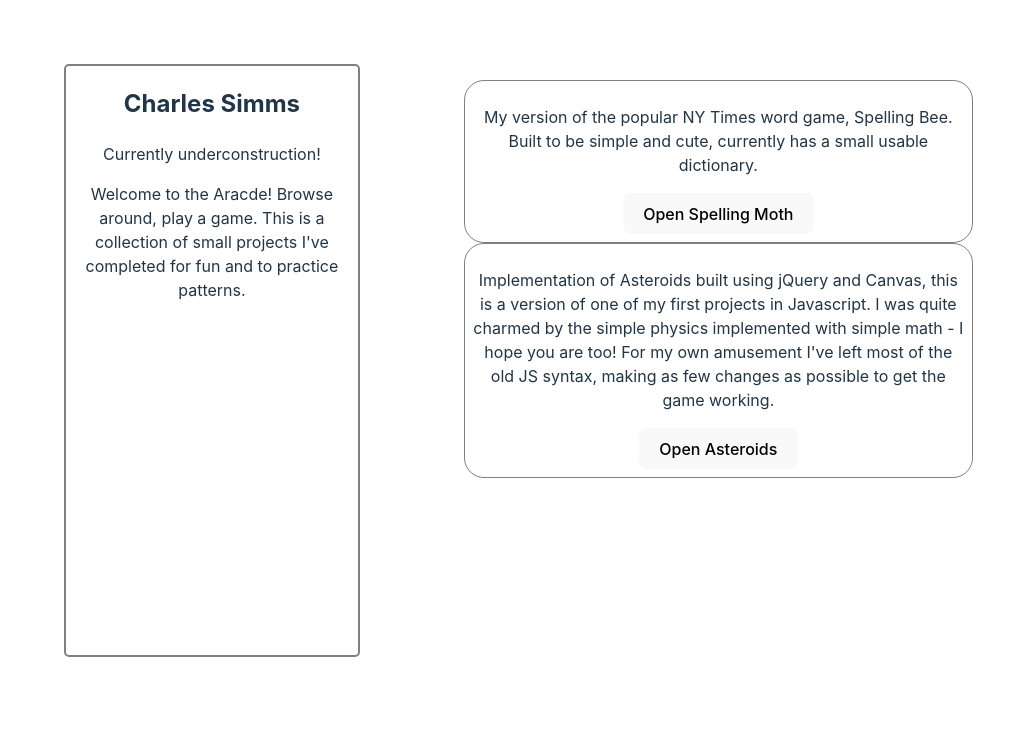
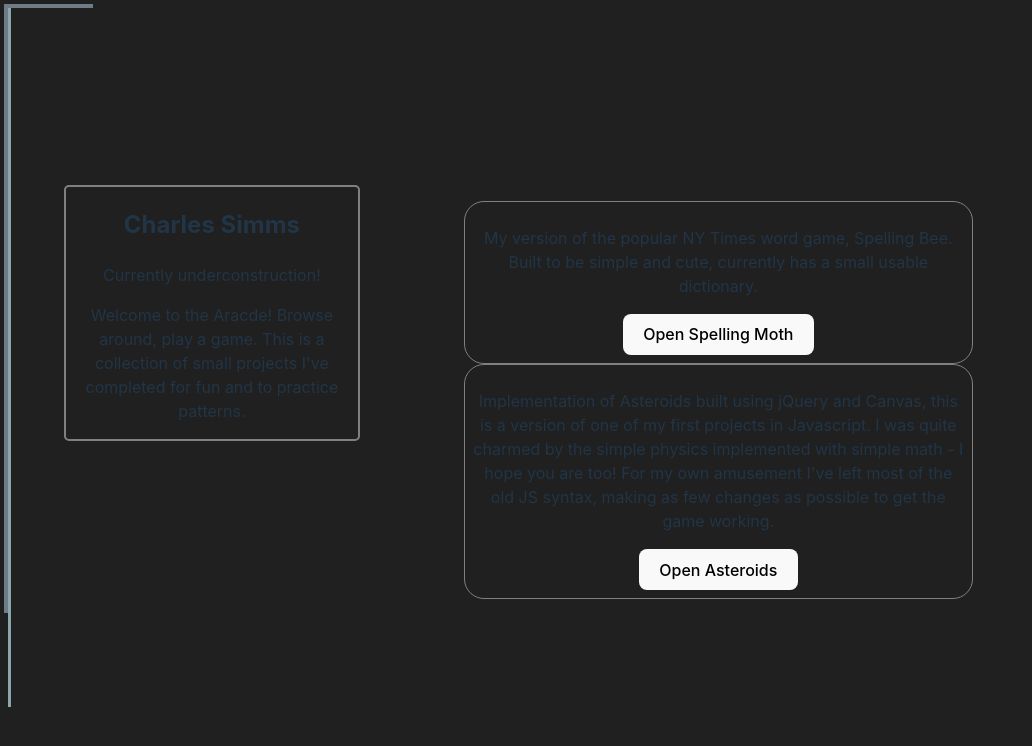
Before and after one commit to cssimms/polilla, a React (Vite) app: page / in a window 1280 px wide. Shown: the top 746 px of the page, without its empty margins (0-1032 px from the left). Built offline with nearby package versions, Linux system fonts and the light colour scheme.

Commit message:
Added temp background

```diff
--- a/frontend/src/App.css
+++ b/frontend/src/App.css
@@ -7,7 +7,9 @@
 
 body {
   min-height: 100vh;
-  align-items: stretch;
+  align-items: stretchbody;
+  background-image: url("./assets/mothy-background.png");
+  background-color: #202020;
 }
 
 .app-container {
```
Also changed, not shown: frontend/src/assets/mothy-background.png (added).
